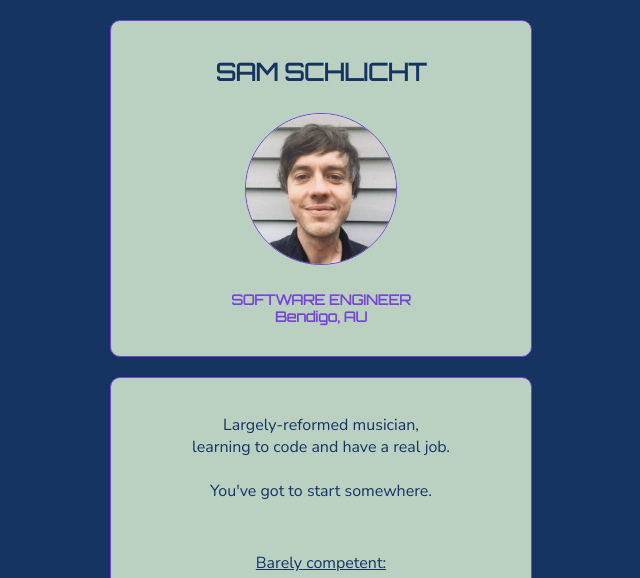
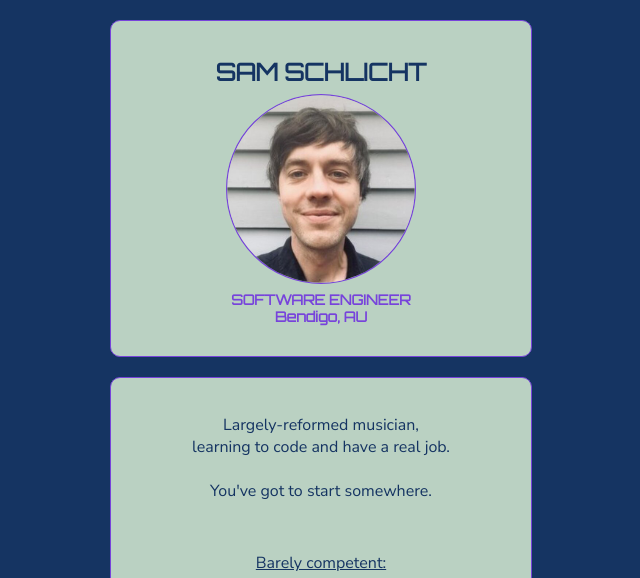
Before and after one commit to samschlicht/profile, a plain HTML site: page index.html in a window 1280 px wide. In both pictures the pointer is over the picture 640 px from the left and 189 px from the top of the page. Shown: the top 578 px of the page, without its empty margins (319-959 px from the left). Drawn offline with Linux system fonts and the light colour scheme.

Commit message:
make my profile prettier

```diff
--- a/index.html
+++ b/index.html
@@ -11,7 +11,7 @@
   <div class="container">
     <div class="intro-card">
       <h1>SAM SCHLICHT</h1>
-      <img src="images/me.jpeg" class = "photo-circle" alt="Photo of Sam">
+      <img src="images/me.jpeg" class = "photo-circle enlarge" alt="Photo of Sam">
       <h2>SOFTWARE ENGINEER<br>Bendigo, AU</h2>
     </div>
     <div class="card">
--- a/style.css
+++ b/style.css
@@ -29,6 +29,11 @@ body {
     margin: 10px;
     width: 150px;
     length: 150px
+}
+
+.enlarge:hover {
+    scale: 1.25;
+    transition: all 0.3s;
 }
 
 .icon-circle {
```
